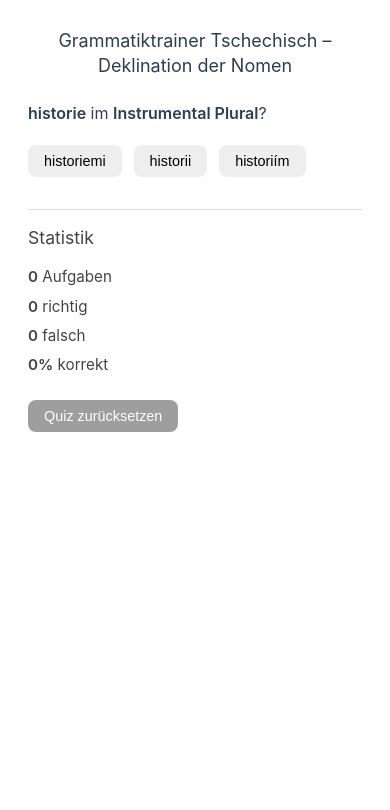
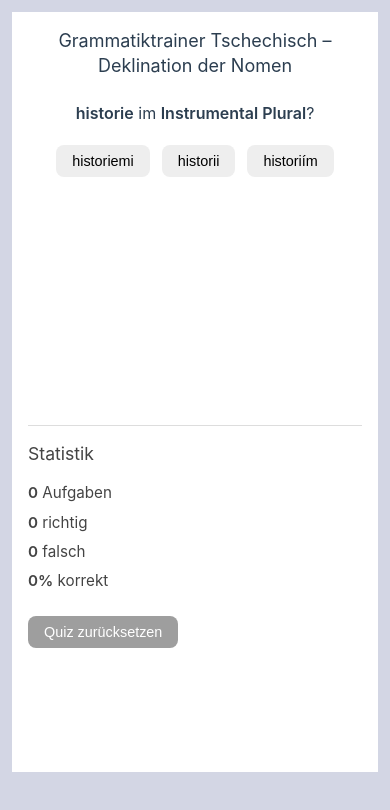
Before and after one commit to culturetogoberlin/cz-grammar-trainer, a Vue app: page / in a window 390 px wide. Shown: the top 810 px of the page. Built offline with nearby package versions, Linux system fonts and the light colour scheme.

Commit message:
STYLING: better responsiveness

```diff
--- a/src/assets/styles/base.scss
+++ b/src/assets/styles/base.scss
@@ -23,7 +23,7 @@
 
 /* semantic color variables for this project */
 :root {
-  --color-background: var(--vt-c-white);
+  --color-background: hsl(230, 23%, 86%);
   --color-background-soft: var(--vt-c-white-soft);
   --color-background-mute: var(--vt-c-white-mute);
 
--- a/src/views/HomeView.vue
+++ b/src/views/HomeView.vue
@@ -172,6 +172,8 @@ resetQuiz()
 <style scoped lang="scss">
 .content-container {
   display: flex;
+  background-color: #fff;
+  min-height: 90vh;
   flex-direction: column;
   padding: 1rem;
   gap: 2rem;
@@ -185,7 +187,8 @@ resetQuiz()
 
 main {
   flex: 2;
-
+  justify-content: center;
+  text-align: center;
   h1 {
     text-align: center;
     font-size: 1.125rem;
@@ -197,8 +200,10 @@ main {
   }
 
   .quiz {
+    display: flex;
+    flex-direction: column;
+    align-items: center;
     font-size: 1rem;
-
     @media (min-width: 768px) {
       font-size: 1.25rem;
     }
```
